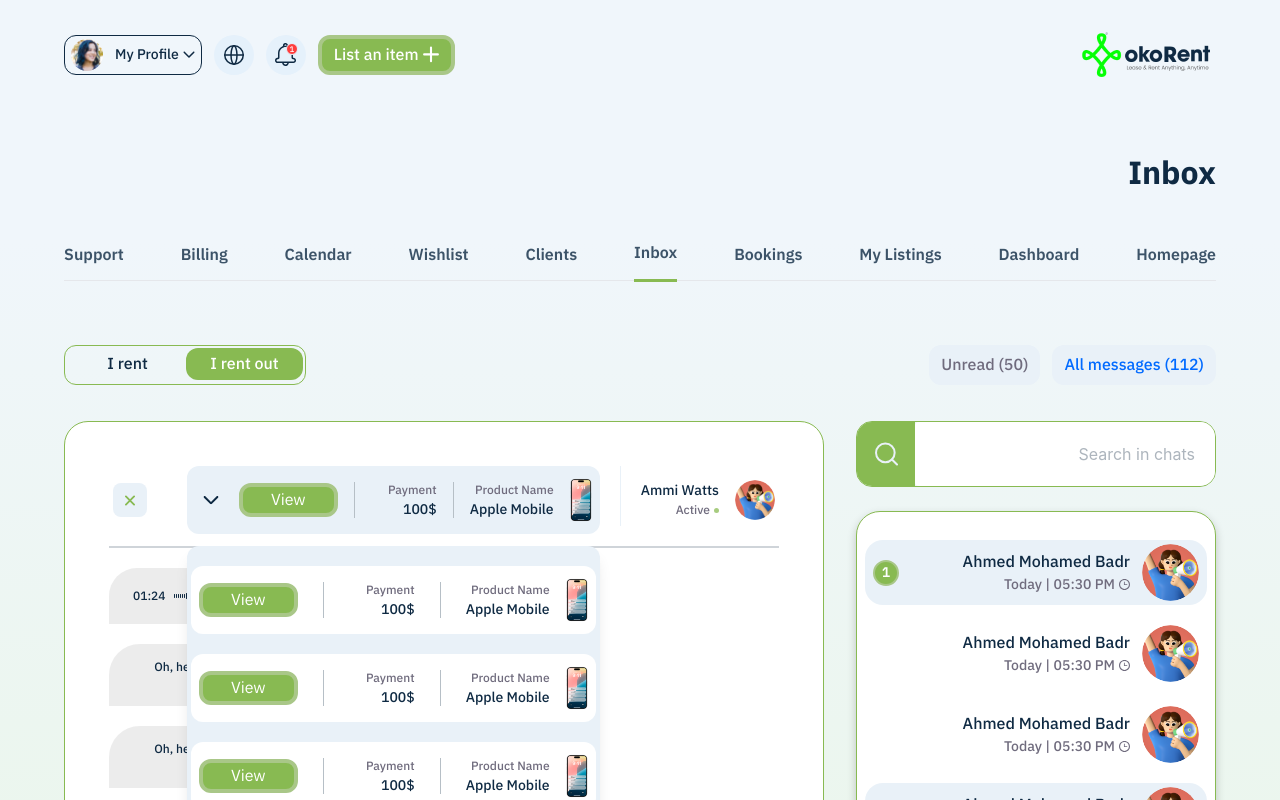
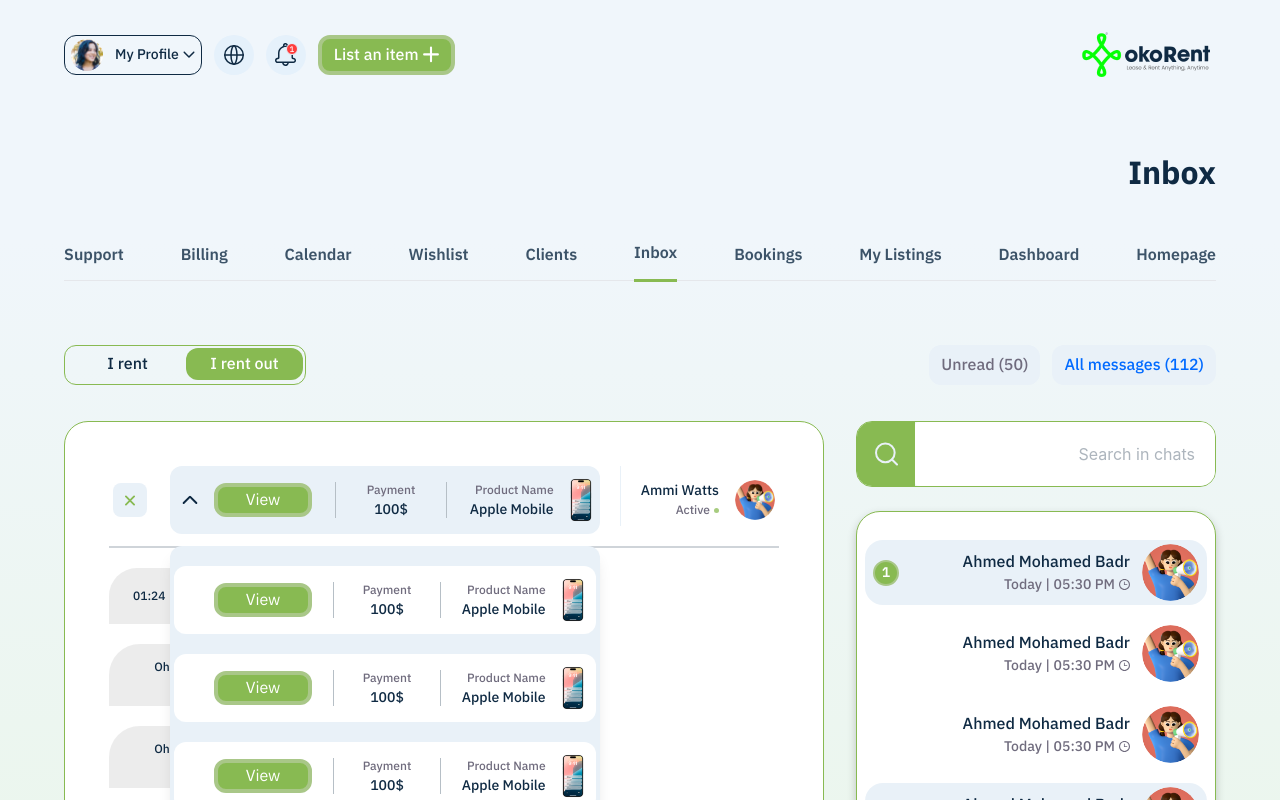
Before and after one commit to amirelkassar/Okorent-ClientSide, a Next.js app in the folder WeRent/src/Web/ClientApp/: page /ar/user/Inbox in a window 1280 px wide. Both pictures are taken after a click on the button 210 px from the left and 500 px from the top of the page. Shown: the top 800 px of the page. Built offline with nearby package versions, Linux system fonts and the light colour scheme.

Commit message:
edti chat

```diff
--- a/WeRent/src/Web/ClientApp/src/app/[locale]/user/Inbox/_components/productClient.tsx
+++ b/WeRent/src/Web/ClientApp/src/app/[locale]/user/Inbox/_components/productClient.tsx
@@ -24,13 +24,18 @@ const data = [
     name: "Apple Mobile",
     Payment: "100",
   },
+  {
+    id: 4,
+    name: "Apple Mobile",
+    Payment: "900",
+  },
 ];
 function ProductClient() {
   const [opened, { toggle }] = useDisclosure(false);
   const [openedModal, { open, close }] = useDisclosure(false);
   return (
     <div className=" relative">
-      <div className="bg-grayBack h-full rounded-xl min-w-[270px] flex items-center gap-4 py-3 px-2">
+      <div className="bg-grayBack h-full w-[430px] rounded-xl min-w-[270px] flex items-center gap-4 py-3 px-2">
         <Image
           src={phone}
           alt="phone"
@@ -38,7 +43,7 @@ function ProductClient() {
           height={43}
           className="w-auto h-full max-h-[44px]"
         />
-        <div className="flex-1 flex items-center relative  gap-4 justify-between flex-wrap pe-11">
+        <div className="flex-1 flex items-center relative  gap-4 justify-between flex-wrap pe-9">
           <div className="">
             <h4 className="text-grayMedium min-w-[66px] text-[12px]">
               Product Name
@@ -47,10 +52,10 @@ function ProductClient() {
           </div>
           <span className="w-[1px] h-[36px] block bg-[#B6BFC6]"></span>
           <div className="">
-            <h4 className="text-grayMedium min-w-[66px] text-[12px]">
+            <h4 className="text-grayMedium  text-center min-w-[66px] text-[12px]">
               Payment
             </h4>
-            <p className=" text-[14px]">100$</p>
+            <p className=" text-[14px]  text-center">100$</p>
           </div>
           <span className="w-[1px] h-[36px] block bg-[#B6BFC6]"></span>
           <Button onClick={open} className={"h-[34px] text-base font-Regular px-7 "}>
@@ -58,9 +63,9 @@ function ProductClient() {
           </Button>
           <button
             onClick={toggle}
-            className=" absolute top-[50%] end-2 translate-y-[-50%]"
+            className=" absolute top-[50%] end-1 translate-y-[-50%]"
           >
-            <DownIcon className={"w-4 h-auto"} />
+            <DownIcon className={`w-4 h-auto duration-200 ${opened&&'rotate-180'}`} />
           </button>
         </div>
       </div>
@@ -71,7 +76,7 @@ function ProductClient() {
             return (
               <div
                 key={i}
-                className="bg-white h-full rounded-xl min-w-[270px] flex items-center gap-4 py-3 px-2"
+                className="bg-white h-full rounded-xl min-w-[270px] flex items-center gap-4 py-3 ps-3"
               >
                 <Image
                   src={phone}
@@ -80,19 +85,19 @@ function ProductClient() {
                   height={43}
                   className="w-auto h-full max-h-[44px]"
                 />
-                <div className="flex-1 flex items-center relative  gap-4 justify-between flex-wrap ">
+                <div className="flex-1 flex items-center relative  gap-4 justify-between  pe-[40px] ">
                   <div className="">
                     <h4 className="text-grayMedium min-w-[66px] text-[12px]">
                       Product Name
                     </h4>
-                    <p className=" text-[14px]">Apple Mobile</p>
+                    <p className=" text-[14px] text-nowrap max-w-[100px] truncate ">Apple Mobile</p>
                   </div>
                   <span className="w-[1px] h-[36px] block bg-[#B6BFC6]"></span>
                   <div className="">
-                    <h4 className="text-grayMedium min-w-[66px] text-[12px]">
+                    <h4 className="text-grayMedium text-center min-w-[66px] text-[12px]">
                       Payment
                     </h4>
-                    <p className=" text-[14px]">100$</p>
+                    <p className=" text-[14px] text-center">100$</p>
                   </div>
                   <span className="w-[1px] h-[36px] block bg-[#B6BFC6]"></span>
                   <Button onClick={open} className={"h-[34px] text-base font-Regular px-7 "}>
```
